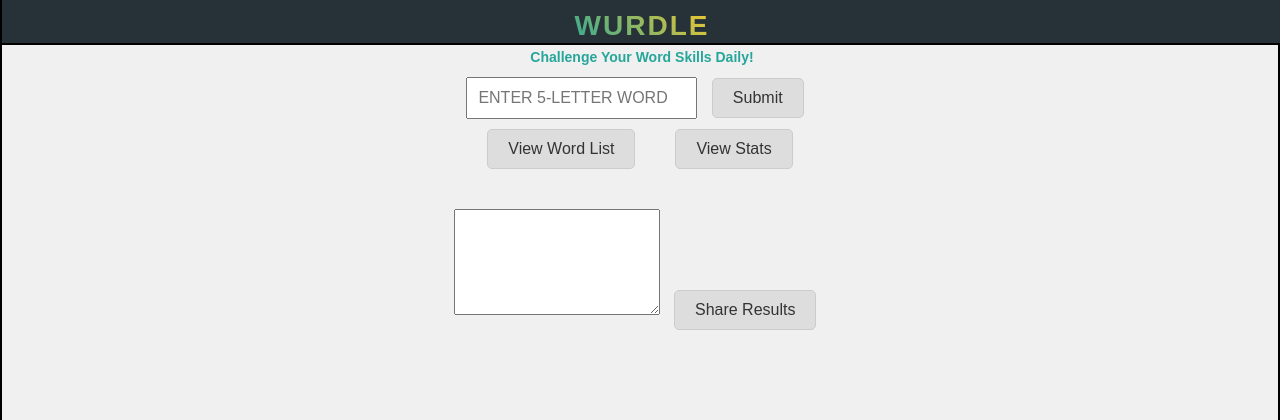
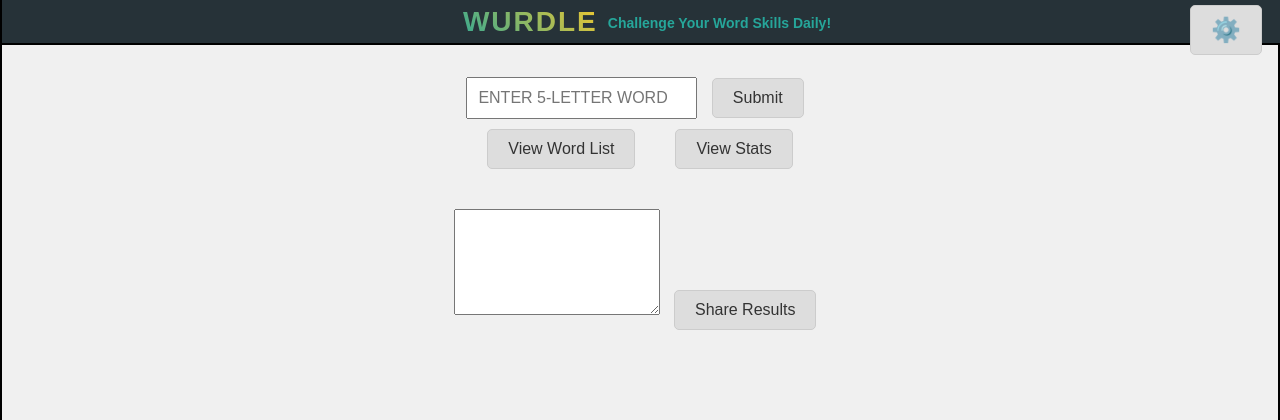
Before and after one commit to santonode/wordle-game, a Flask app: page / in a window 1280 px wide. Shown: the top 420 px of the page. Run offline with Flask 3, Linux system fonts and the light colour scheme.

Commit message:
Update index.html

```diff
--- a/templates/index.html
+++ b/templates/index.html
@@ -20,6 +20,9 @@
             border-bottom: 2px solid #000000; /* Black border */
             height: 45px; /* Fixed height to match content push */
             box-sizing: border-box; /* Include padding in height */
+            display: flex;
+            justify-content: center;
+            align-items: center;
         }
         .header h1 {
             margin: 0;
@@ -38,6 +41,14 @@
             margin: 2px 0 0;
             font-size: 14px; /* Reduced font size */
             color: #26A69A; /* Teal */
+        }
+        .header .gear-icon {
+            position: absolute;
+            top: 5px;
+            right: 10px;
+            font-size: 24px;
+            text-decoration: none;
+            color: white;
         }
         .footer {
             position: fixed;
@@ -82,6 +93,7 @@
     <div class="header">
         <h1>Wurdle</h1>
         <p>Challenge Your Word Skills Daily!</p>
+        <a href="/profile" class="gear-icon">⚙️</a>
     </div>
     <div class="content">
         {% if game_blocked %}
```
